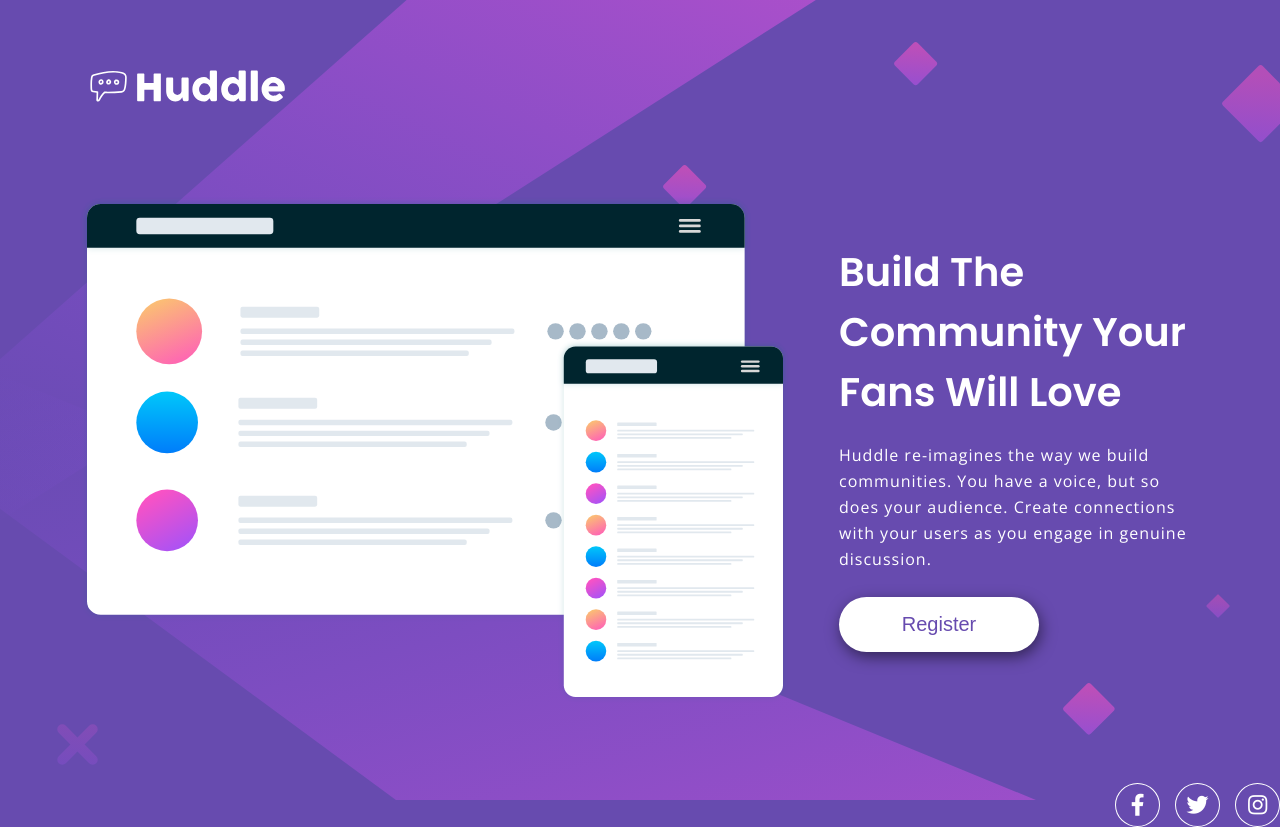
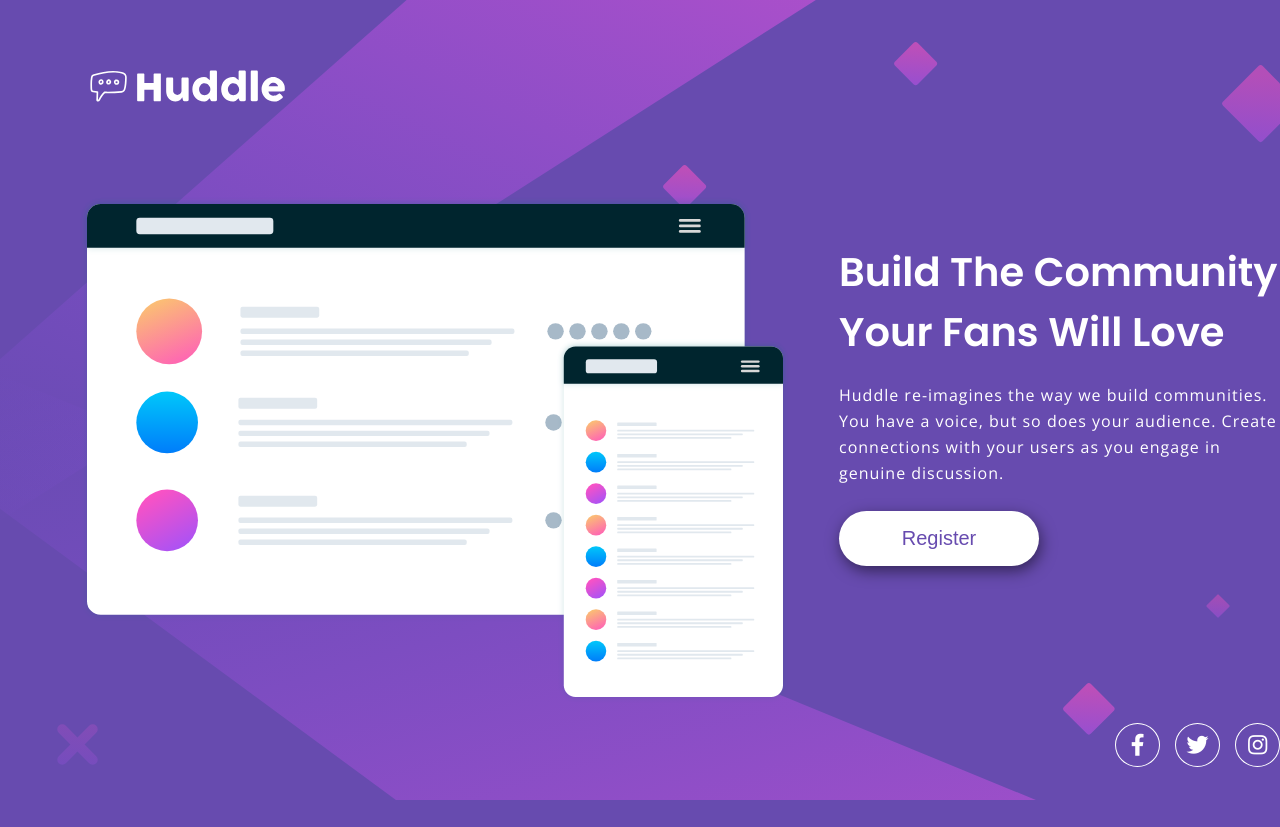
Before and after one commit to xlraullx/Huddle-base, a plain HTML site: page index.html in a window 1280 px wide. After the commit the page ends 800 px from the top, so only its background shows below. Drawn offline with nearby package versions, Linux system fonts and the light colour scheme.

Commit message:
feito quest do curso dev em dobro

```diff
--- a/src/css/estilos.css
+++ b/src/css/estilos.css
@@ -15,7 +15,7 @@ header .logo{
 .container{
     display: flex;
     justify-content: center;
-    margin: 80px;
+    margin: 80px 0 0 80px;
 }
 
 .main{
@@ -61,6 +61,7 @@ header .logo{
 
 footer{
     display: flex;
+    margin-top: 20px;
     gap: 15px;
     max-width: 1610px;
     justify-content: end;
```
